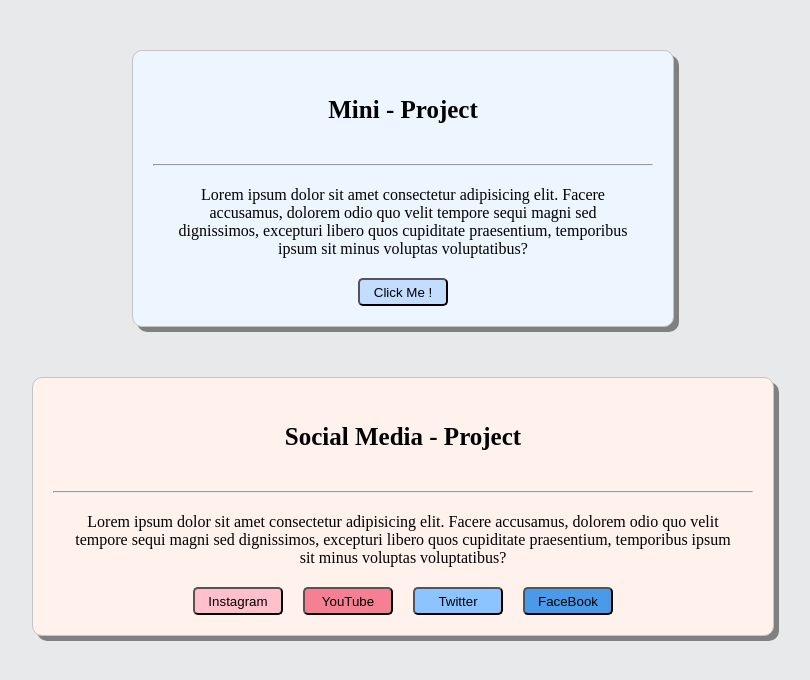
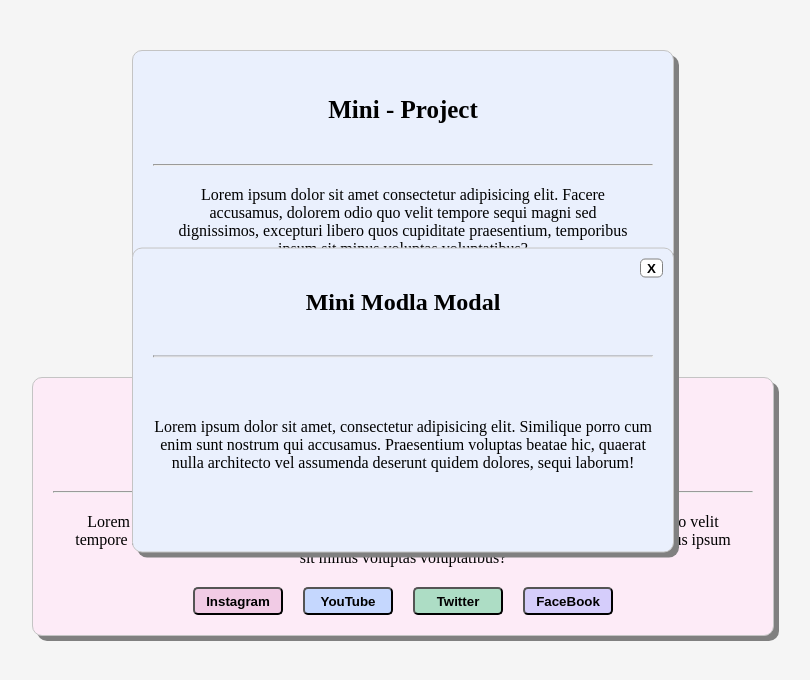
Before and after one commit to hyeonbinnn/react-mini-projects, a React (Create React App) app in the folder modal/: page / in a window 1280 px wide. Both pictures are taken after a click on the button "Click Me !". Shown: the top 680 px of the page, without its empty margins (237-1047 px from the left). Built offline with nearby package versions, Linux system fonts and the light colour scheme.

Commit message:
리액트 모달창 버튼 구현

```diff
--- a/modal/src/App.js
+++ b/modal/src/App.js
@@ -1,12 +1,12 @@
 import React from 'react';
 import Card from './components/Card';
-import SettingCard from './components/SettingCard';
-import ShareCard from './components/ShareCard';
+import BlueCard from './components/BlueCard';
+import PinkCard from './components/PinkCard';
 import { createGlobalStyle } from 'styled-components';
 
 const GlobalStyle = createGlobalStyle`
 body {
-  background-color: #e8e9eb;
+  background-color: #f5f5f5;
 }
 h3 {
   font-size: 25px;
@@ -22,11 +22,11 @@
   return (
     <>
       <GlobalStyle />
-      <Card className="setting" value="Mini - Project" name="mini">
-        <SettingCard name="setting" />
+      <Card className="blueCard" value="Mini - Project" name="mini">
+        <BlueCard name="blueCard" />
       </Card>
-      <Card className="share" value="Social Media - Project">
-        <ShareCard />
+      <Card className="pinkCard" value="Social Media - Project">
+        <PinkCard name="pinkCard" />
       </Card>
     </>
   );
--- /dev/null
+++ b/modal/src/components/BlueCard.jsx
@@ -0,0 +1,29 @@
+import React from 'react';
+import styled from 'styled-components';
+import Button from './Button';
+import ModalOne from './ModalOne';
+import { useState } from 'react';
+
+const BlueButton = styled(Button)`
+  background-color: ${(props) => (props.name === 'blueCard' ? '#ffffff' : '#fed2d2')};
+`;
+
+// 모달창 페이지
+const BlueCard = (props) => {
+  // 모달창 보여주는 상태
+  const [modalOpen, setModalOpen] = useState(false);
+  // 모달창 노출
+  const showModal = () => {
+    setModalOpen(true);
+  };
+
+  return (
+    <>
+      <BlueButton name={props.name} onClick={showModal}>
+        Click Me !
+      </BlueButton>
+      {modalOpen && <ModalOne setModalOpen={setModalOpen} />}
+    </>
+  );
+};
+export default BlueCard;
--- a/modal/src/components/Button.jsx
+++ b/modal/src/components/Button.jsx
@@ -5,11 +5,12 @@
   width: 90px;
   height: 28px;
   border-radius: 5px;
+  font-weight: bold;
   &:hover {
-    background-color: ${lighten(0.1, '#ffeda3')};
+    background-color: ${lighten(0, 'transparent')};
   }
   &:active {
-    background-color: ${darken(0, '#ffe95b')};
+    background-color: ${darken(0, '#cfccd7')};
   }
 `;
 export default Button;
--- a/modal/src/components/Card.jsx
+++ b/modal/src/components/Card.jsx
@@ -8,8 +8,8 @@
   box-shadow: 5px 5px gray;
   margin: 50px auto;
   text-align: center;
-  width: ${(props) => (props.className === 'setting' ? '500px' : '700px')};
-  background-color: ${(props) => (props.name === 'mini' ? '#edf5ff' : '#fff2ed')};
+  width: ${(props) => (props.className === 'blueCard' ? '500px' : '700px')};
+  background-color: ${(props) => (props.name === 'mini' ? '#eaf0fd' : '#fdebf7')};
 `;
 
 const Card = (props) => {
--- /dev/null
+++ b/modal/src/components/ModalOne.jsx
@@ -0,0 +1,26 @@
+import React from 'react';
+import styles from './ModalOne.module.css';
+
+const ModalOne = ({ setModalOpen }) => {
+  // 모달 끄기 x 버튼 onClick 이벤트 핸들러
+  const closeModal = () => {
+    setModalOpen(false);
+  };
+
+  return (
+    <div className={styles.container}>
+      <button className={styles.close} onClick={closeModal}>
+        X
+      </button>
+      <h2 className={styles.title}>Mini Modla Modal</h2>
+      <hr />
+      <p className={styles.content}>
+        Lorem ipsum dolor sit amet, consectetur adipisicing elit. Similique porro cum enim sunt
+        nostrum qui accusamus. Praesentium voluptas beatae hic, quaerat nulla architecto vel
+        assumenda deserunt quidem dolores, sequi laborum!
+      </p>
+    </div>
+  );
+};
+
+export default ModalOne;
--- /dev/null
+++ b/modal/src/components/ModalOne.module.css
@@ -0,0 +1,42 @@
+/* *모달창 중앙 정렬, 최상단 배치 */
+.container {
+  /* 모달창 최상단 위치 */
+  z-index: 999;
+
+  /* 모달창 크기 */
+  width: 500px;
+
+  /* 모달창 가운데 정렬 */
+  /* top, bottom, left, right 는 브라우저 기준으로 작동 */
+  /* translate는 본인의 크기 기준으로 작동 */
+  position: absolute;
+  top: 50%;
+  left: 50%;
+  transform: translate(-50%, -50%);
+
+  /* 모달창 UI */
+  background-color: #eaf0fd;
+  border-radius: 10px;
+  border: 1px solid #c4c4c4;
+  box-shadow: 5px 5px gray;
+  padding: 20px;
+}
+
+.title {
+  margin: 20px auto 40px auto;
+}
+
+.content {
+  margin: 60px auto;
+}
+
+/* * 모달창 X 버튼 */
+.close {
+  position: absolute;
+  right: 10px;
+  top: 10px;
+  background-color: white;
+  border: 1px solid grey;
+  border-radius: 5px;
+  font-weight: bold;
+}
--- /dev/null
+++ b/modal/src/components/PinkCard.jsx
@@ -0,0 +1,32 @@
+import React from 'react';
+import styled from 'styled-components';
+import Button from './Button';
+
+const PinkButton1 = styled(Button)`
+  background-color: #f1cbe5;
+  margin-right: 20px;
+`;
+const PinkButton2 = styled(Button)`
+  background-color: #c5d7fe;
+  margin-right: 20px;
+`;
+const PinkButton3 = styled(Button)`
+  background-color: #adddc5;
+  margin-right: 20px;
+`;
+const PinkButton4 = styled(Button)`
+  background-color: #d5cdfb;
+`;
+
+const PinkCard = () => {
+  return (
+    <>
+      <PinkButton1>Instagram</PinkButton1>
+      <PinkButton2>YouTube</PinkButton2>
+      <PinkButton3>Twitter</PinkButton3>
+      <PinkButton4>FaceBook</PinkButton4>
+    </>
+  );
+};
+
+export default PinkCard;
--- a/modal/src/components/SettingCard.jsx
+++ /dev/null
@@ -1,17 +0,0 @@
-import React from 'react';
-import styled from 'styled-components';
-import Button from './Button';
-
-const SettingButton = styled(Button)`
-  background-color: ${(props) => (props.name === 'setting' ? '#c2ddff' : 'white')};
-`;
-
-const SettingCard = (props) => {
-  return (
-    <>
-      <SettingButton name={props.name}>Click Me !</SettingButton>
-    </>
-  );
-};
-
-export default SettingCard;
--- a/modal/src/components/ShareCard.jsx
+++ /dev/null
@@ -1,32 +0,0 @@
-import React from 'react';
-import styled from 'styled-components';
-import Button from './Button';
-
-const ShareButton1 = styled(Button)`
-  background-color: pink;
-  margin-right: 20px;
-`;
-const ShareButton2 = styled(Button)`
-  background-color: #f58093;
-  margin-right: 20px;
-`;
-const ShareButton3 = styled(Button)`
-  background-color: #8bc4fe;
-  margin-right: 20px;
-`;
-const ShareButton4 = styled(Button)`
-  background-color: #499be7;
-`;
-
-const ShareCard = () => {
-  return (
-    <>
-      <ShareButton1>Instagram</ShareButton1>
-      <ShareButton2>YouTube</ShareButton2>
-      <ShareButton3>Twitter</ShareButton3>
-      <ShareButton4>FaceBook</ShareButton4>
-    </>
-  );
-};
-
-export default ShareCard;
```
